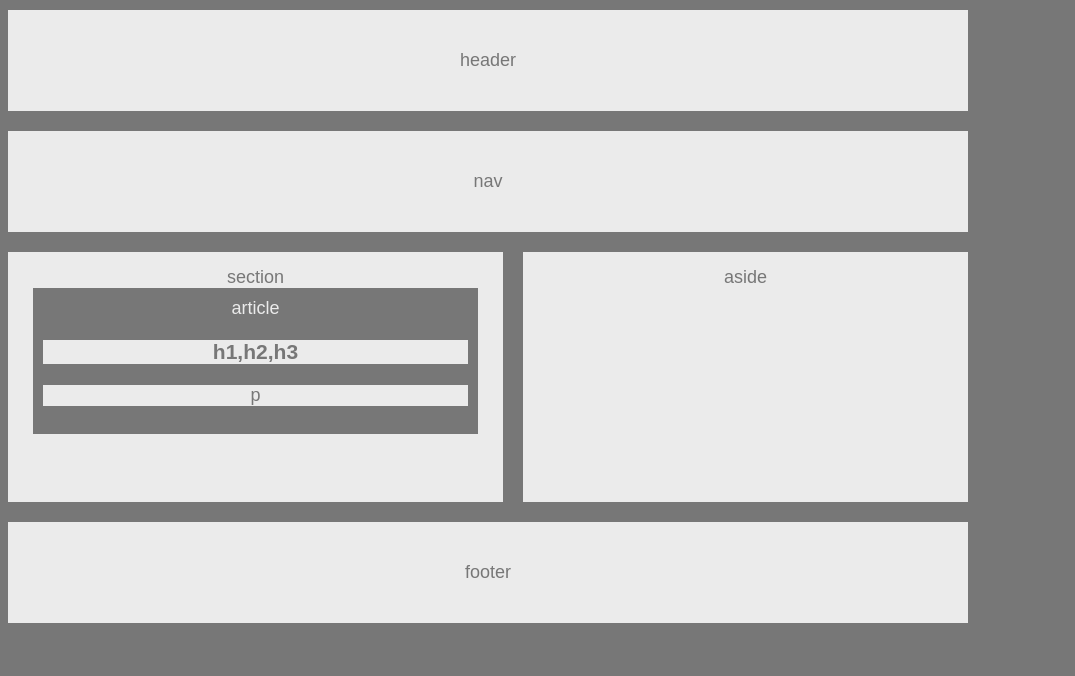
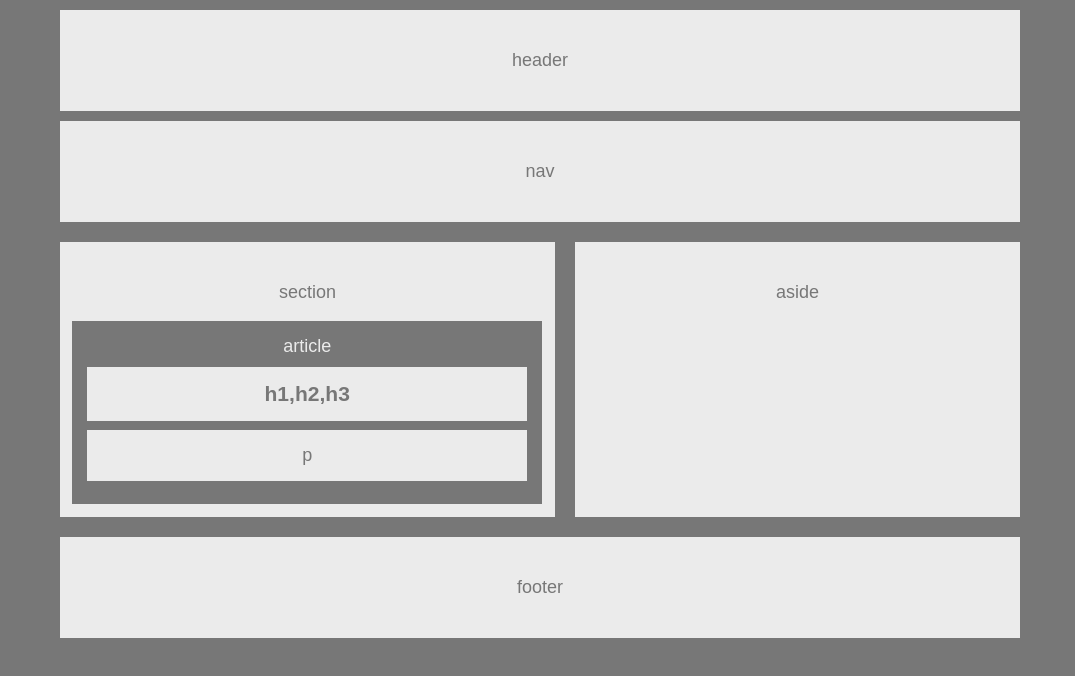
Before and after one commit to najdhil86/HW-Wireframe, a plain HTML site: page index.html in a window 1280 px wide. Shown: the whole page, without its empty margins (0-1075 px from the left). Drawn offline with Linux system fonts and the light colour scheme.

Commit message:
finalize style.css

```diff
--- a/style.css
+++ b/style.css
@@ -8,6 +8,7 @@ body {
     width: 960px;
     font-size: 18px;
     text-align: center;
+    margin-left: 60px;
 }
 
 header, nav, section, aside, footer {
@@ -21,11 +22,14 @@ header, nav {
     margin-top: 10px;
 }
 
+header {
+    margin-bottom: 0px;
+}
+
 section, aside {
-    height: 250px;
+    height: 275px;
     float: left;
-    display: table;
-    padding-top: 15px;
+    padding: 40px 5px 10px 5px;
 }
 section {
     width: 495px;
@@ -39,14 +43,23 @@ aside {
 article{
     color: #ebebeb;
     background-color: #777;
-    width: 90%;
-    padding: 10px;
-    margin: auto;
+    width: 97%;
+    padding: 15px 15px 5px 15px;
+    margin: 18px 7px 0px;
 }
 
 h1, p {
     color: #777;
     background: #ebebeb;
+    padding: 15px;
+}
+
+h1{
+    margin: 10px 0px 9px 0px;
+}
+
+p {
+    margin-top: 0px;
 }
 
 footer {
```
